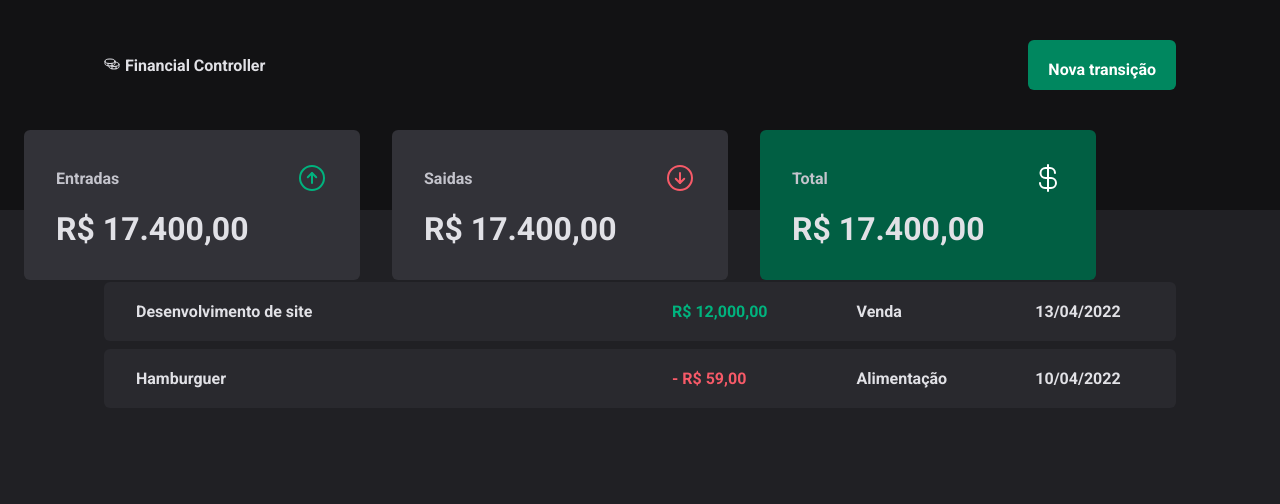
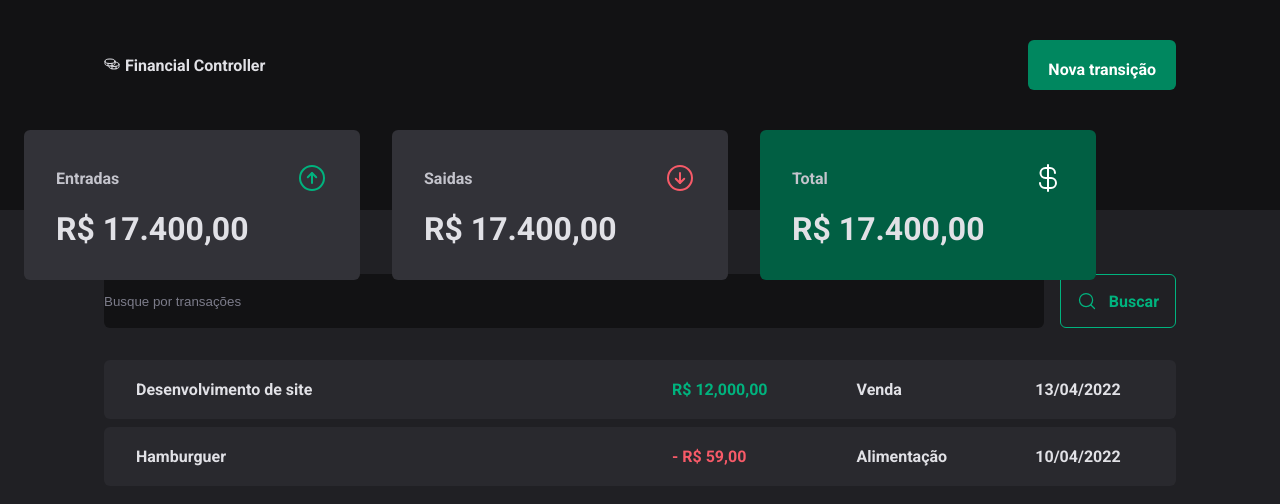
Before and after one commit to ArthurFilho/Financial-Controller, a React (Vite) app: page / in a window 1280 px wide. Shown: the top 504 px of the page. Built offline with nearby package versions, Linux system fonts and the light colour scheme; a web font is replaced by a local one.

Commit message:
input style

```diff
--- /dev/null
+++ b/src/Pages/Transactions/components/SearchForm/index.tsx
@@ -0,0 +1,17 @@
+import { MagnifyingGlass } from "phosphor-react";
+import { SearchFormContainer } from "./style";
+
+
+
+export function SearchForm () {
+return(
+    <SearchFormContainer>
+    <input type="text" placeholder="Busque por transações" />
+
+    <button type="submit">
+        <MagnifyingGlass size={20} />
+        Buscar
+    </button>
+    </SearchFormContainer>
+)
+}
--- /dev/null
+++ b/src/Pages/Transactions/components/SearchForm/style.ts
@@ -0,0 +1,38 @@
+import styled from "styled-components";
+
+export const SearchFormContainer = styled.form`
+    display: flex;
+    gap: 1rem;
+
+    input {
+        flex: 1;
+        border-radius: 6px;
+        border: 0;
+        background: ${props => props.theme["gray-900"]};
+
+        &::placeholder {
+            color: ${props => props.theme["gray-500"]};
+        }
+    }
+
+    button {
+        display: flex;
+        align-items: center;
+        gap: 0.75rem;
+
+        border: 0;
+        padding: 1rem;
+        background: transparent;
+        border: 1px solid ${props => props.theme["green-300"]};
+        color: ${props => props.theme["green-300"]};
+        font-weight: bold;
+        border-radius: 6px;
+
+        &:hover {
+            background: transparent;
+            border-color: ${props => props.theme["green-500"]};
+            color: ${props => props.theme.white};
+            transition: background-color 0.2s, color 0.2s, border-color 0.2s;
+        }
+    }
+`;
--- a/src/Pages/Transactions/index.tsx
+++ b/src/Pages/Transactions/index.tsx
@@ -1,5 +1,6 @@
 import { Header } from "../../components/Header";
 import { Summary } from "../../components/Summary";
+import { SearchForm } from "./components/SearchForm";
 import { PriceHighLight, TransactionsContainer, TransactionsTable } from "./styles";
 
 export function Transactions() {
@@ -9,7 +10,7 @@
      <Summary />
 
         <TransactionsContainer>
-
+        <SearchForm />
         <TransactionsTable>
             <tbody>
                 <tr>
--- a/src/Pages/Transactions/styles.ts
+++ b/src/Pages/Transactions/styles.ts
@@ -11,6 +11,7 @@
     width: 100%;
     border-collapse: separate;
     border-spacing: 0 0.5rem;
+    margin-top: 1.5rem;
 
     td {
     padding: 1.25rem 2rem;
```
